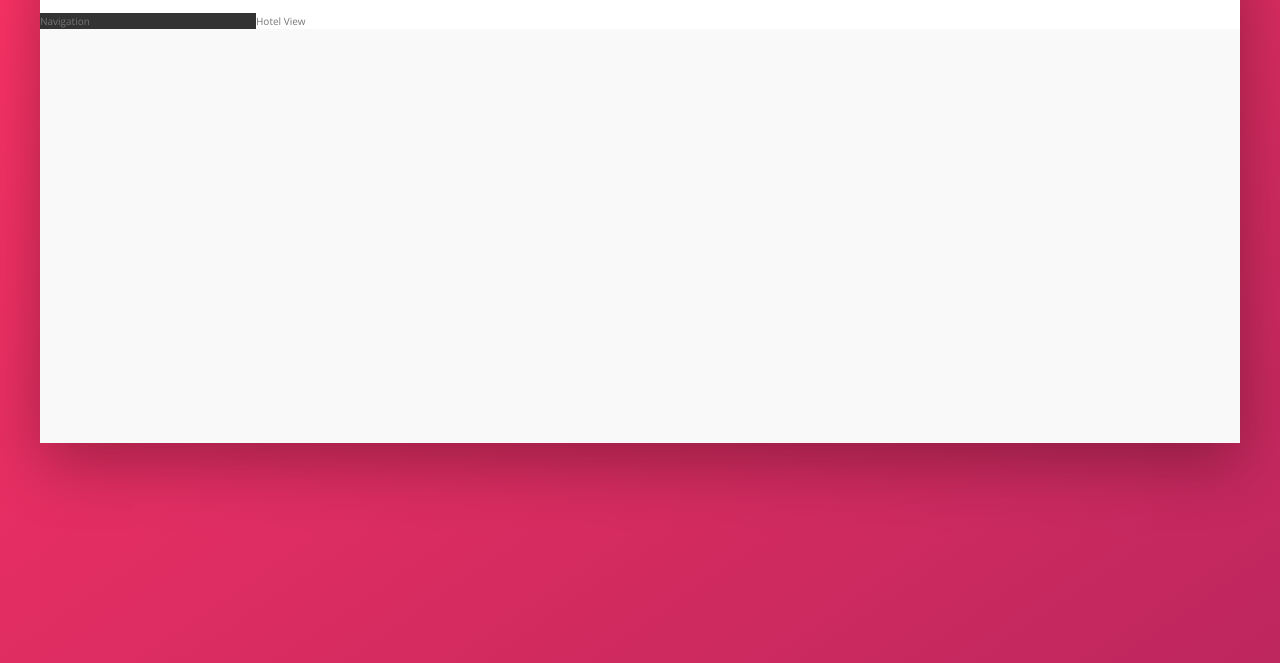
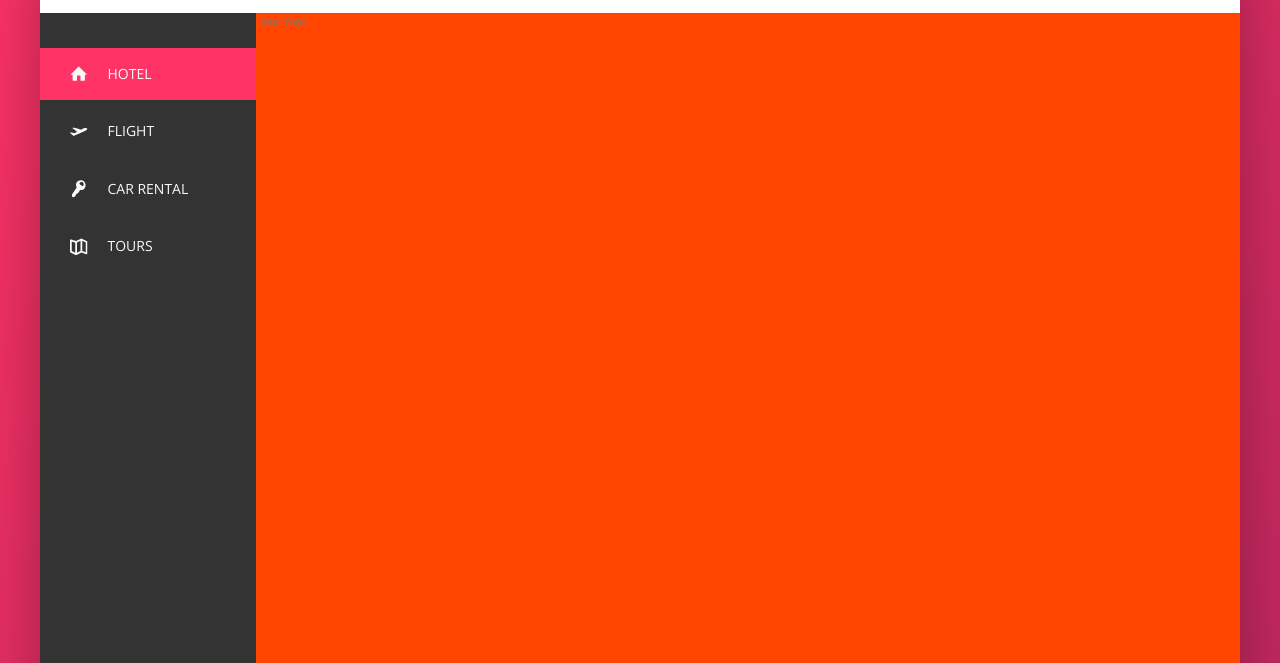
Before and after one commit to spixooze/Trillo-Flexbox, a website: page index.html in a window 1280 px wide. Shown: the part 137-800 px from the top of the page. Drawn offline with nearby package versions, Linux system fonts and the light colour scheme.

Commit message:
side nav

```diff
--- a/index.html
+++ b/index.html
@@ -47,7 +47,43 @@
         </header>
         <div class="content">
             <div class="nav sidebar">
-                Navigation
+                <ul class="side-nav">
+                    <li class="side-nav__item side-nav__item--active">
+                        <a href="#" class="side-nav__link">
+                            <svg class="side-nav__icon">
+                                <use xlink:href="img/sprite.svg#icon-home" />
+                            </svg>
+                            <span>Hotel</span>
+                        </a>
+                    </li>
+                    <li class="side-nav__item">
+                        <a href="#" class="side-nav__link">
+                            <svg class="side-nav__icon">
+                                <use xlink:href="img/sprite.svg#icon-aircraft-take-off" />
+                            </svg>
+                            <span>Flight</span>
+                        </a>
+                    </li>
+                    <li class="side-nav__item">
+                        <a href="#" class="side-nav__link">
+                            <svg class="side-nav__icon">
+                                <use xlink:href="img/sprite.svg#icon-key" />
+                            </svg>
+                            <span>Car rental</span>
+                        </a>
+                    </li>
+                    <li class="side-nav__item">
+                        <a href="#" class="side-nav__link">
+                            <svg class="side-nav__icon">
+                                <use xlink:href="img/sprite.svg#icon-map" />
+                            </svg>
+                            <span>Tours</span>
+                        </a>
+                    </li>
+                </ul>
+                <div class="legal">
+                    &copy; 2018 by trillo. All rights reserved.
+                </div>
             </div>
             <main class="hotel-view">
                 Hotel View
--- a/sass/_components.scss
+++ b/sass/_components.scss
@@ -105,3 +105,73 @@
     margin-right: 1rem;
   }
 }
+
+////////////////////////////////
+// Side Navigation
+
+.side-nav {
+  font-size: 1.4rem;
+  list-style: none;
+  margin-top: 3.5rem;
+
+  &__item {
+    position: relative;
+
+    &:not(:last-child) {
+      margin-bottom: 0.5rem;
+    }
+  }
+
+  &__item::before {
+    content: '';
+    position: absolute;
+    top: 0;
+    left: 0;
+    height: 100%;
+    width: 3px;
+    background-color: var(--color-primary);
+    transform: scaleY(0);
+    transition: transform 0.2s, width 0.4s cubic-bezier(1, 0, 0, 1),
+      background-color 0.1s;
+  }
+
+  &__item:hover::before,
+  &__item--active::before {
+    transform: scaleY(1);
+    width: 100%;
+  }
+
+  &__item:active::before {
+    background-color: var(--color-primary-light);
+  }
+
+  &__link:link,
+  &__link:visited {
+    color: var(--color-grey-light-1);
+    text-decoration: none;
+    text-transform: uppercase;
+    display: block;
+    padding: 1.5rem 3rem;
+    position: relative;
+    z-index: 2;
+
+    display: flex;
+    align-items: center;
+  }
+
+  &__icon {
+    width: 1.75rem;
+    height: 1.75rem;
+    margin-right: 2rem;
+    fill: currentColor;
+  }
+}
+
+////////////////////////////////
+// LEGAL TEXT
+.legal {
+  font-size: 1.2rem;
+  color: var(--color-grey-light-4);
+  text-align: center;
+  padding: 2.5rem;
+}
--- a/sass/_layout.scss
+++ b/sass/_layout.scss
@@ -26,9 +26,15 @@
   background-color: var(--color-grey-dark-1);
 
   flex: 0 0 18%;
+
+  display: flex;
+  flex-direction: column;
+  justify-content: space-between;
 }
 
 .hotel-view {
   background-color: #fff;
+  background-color: orangered;
+  height: 80rem;
   flex: 1;
 }
```
Also changed, not shown: css/style.css.
